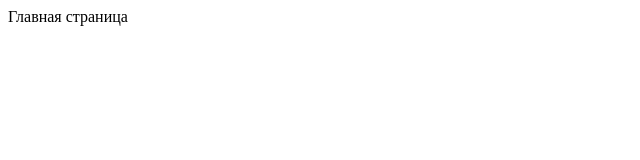
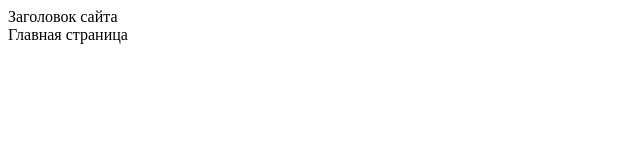
Before and after one commit to uksusovamaria/frontend_uksusova, a plain HTML site: page Index.html in a window 1280 px wide. Shown: the whole page, without its empty margins (0-640 px from the left). Drawn offline with Linux system fonts and the light colour scheme.

Commit message:
Update Index.html

```diff
--- a/Index.html
+++ b/Index.html
@@ -6,6 +6,7 @@
     <meta name="viewport" content="width=device-width, initial-scale=1.0">
     <title>Документ</title>
 </head>
+    <header>Заголовок сайта </header>
     Главная страница
 <body>
 </body>
```
